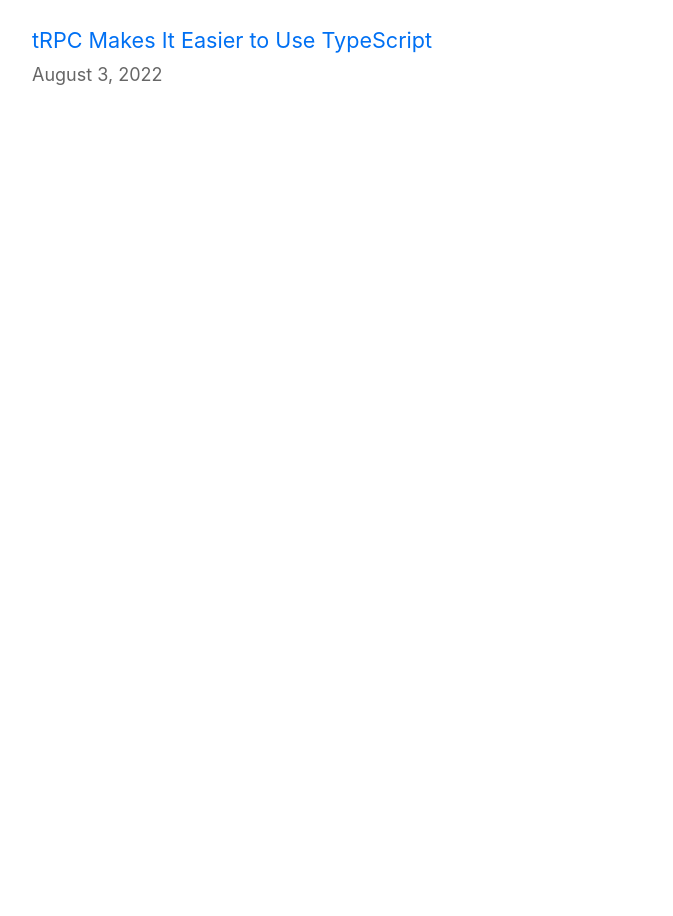
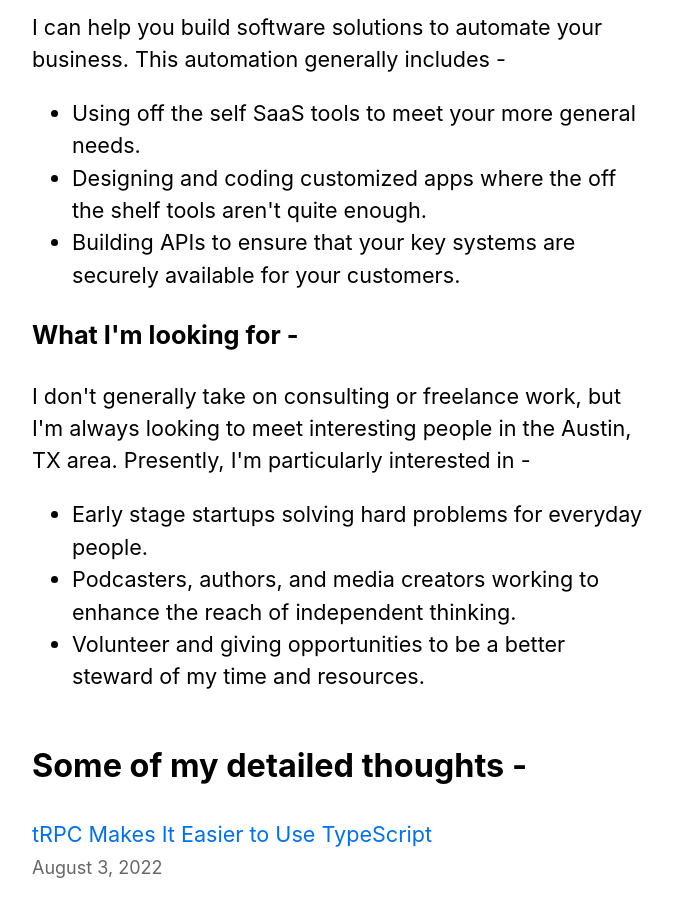
Before and after one commit to AustonianAI/blog, a Next.js app: page / in a window 1280 px wide. Shown: the part 744-1660 px from the top of the page, without its empty margins (302-975 px from the left). Before the commit the page ends 941 px from the top, so only its background shows below. Built offline with nearby package versions, Linux system fonts and the light colour scheme.

Commit message:
updateded front page

```diff
--- a/pages/index.js
+++ b/pages/index.js
@@ -13,16 +13,47 @@
         <title>{siteTitle}</title>
       </Head>
       <section className={utilStyles.headingMd}>
+        <h2>Hi - I'm Austin - a software engineer in Texas.</h2>
+        <h3>How I can help you -</h3>
         <p>
-          Hi - I'm Austin - a software developer in Texas. I enjoy studying
-          Mesoamerican history, artificial intelligence, and investing.
+          I can help you build software solutions to automate your business.
+          This automation generally includes -
+          <ul>
+            <li>
+              Using off the self SaaS tools to meet your more general needs.
+            </li>
+            <li>
+              Designing and coding customized apps where the off the shelf tools
+              aren't quite enough.
+            </li>
+            <li>
+              Building APIs to ensure that your key systems are securely
+              available for your customers.
+            </li>
+          </ul>
         </p>
+        <h3>What I'm looking for -</h3>
         <p>
-          In my free time, you can usually find me pursuing a fitness activity
-          or improving my Spanish.
+          I don't generally take on consulting or freelance work, but I'm always
+          looking to meet interesting people in the Austin, TX area. Presently,
+          I'm particularly interested in -
+          <ul>
+            <li>
+              Early stage startups solving hard problems for everyday people.
+            </li>
+            <li>
+              Podcasters, authors, and media creators working to enhance the
+              reach of independent thinking.
+            </li>
+            <li>
+              Volunteer and giving opportunities to be a better steward of my
+              time and resources.
+            </li>
+          </ul>
         </p>
       </section>
       <section className={`${utilStyles.headingMd} ${utilStyles.padding1px}`}>
+        <h2>Some of my detailed thoughts - </h2>
         <ul className={utilStyles.list}>
           {allPostsData.map(({ id, date, title }) => (
             <li className={utilStyles.listItem} key={id}>
```
